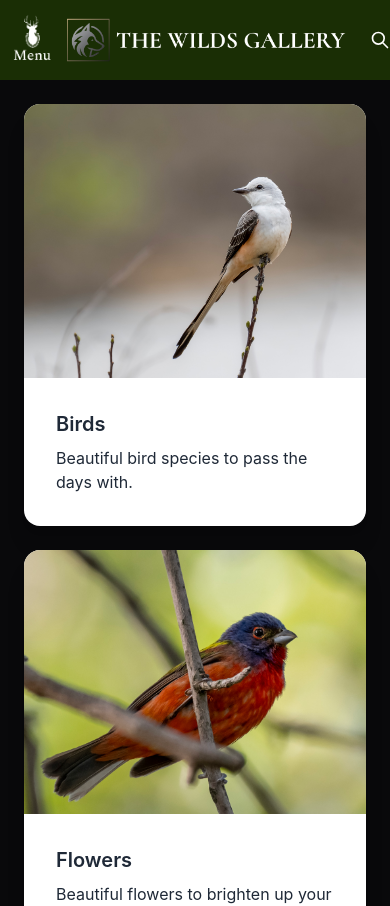
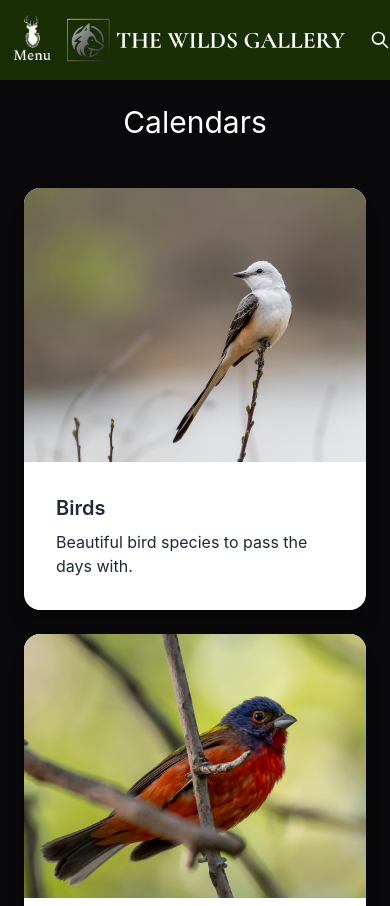
Before and after one commit to RHURST93/TheWilds, a React (Create React App) app: page /Calendars in a window 390 px wide. Shown: the top 906 px of the page. Built offline with nearby package versions, Linux system fonts and the light colour scheme.

Commit message:
further modified calendar cards to include links and started final calendar screens

```diff
--- a/src/App.js
+++ b/src/App.js
@@ -9,6 +9,9 @@ import SmoothScrollHero from "./components/Hero.js";
 import About from "./components/About";
 import Main from "./components/Main.js";
 import PrintProduct from "./components/PrintProduct.js";
+import CalendarBirds from "./components/CalendarBirds.js";
+import CalendarFlowers from "./components/CalendarFlowers.js";
+import CalendarAnimals from "./components/CalendarAnimals.js";
 
 const App = () => {
   return (
@@ -19,6 +22,9 @@ const App = () => {
         <Route path="/Calendars" element={<Calendars />} />
         <Route path="/Prints" element={<Prints />} />
         <Route path="/PrintProduct" element={<PrintProduct />} />
+        <Route path="/CalBirds" element={<CalendarBirds />} />
+        <Route path="/CalFlowers" element={<CalendarFlowers />} />
+        <Route path="/CalAnimals" element={<CalendarAnimals />} />
       </Routes>
     </Router>
   );
--- /dev/null
+++ b/src/components/CalendarAnimals.js
@@ -0,0 +1,9 @@
+import React from 'react'
+
+const CalendarAnimals = () => {
+  return (
+    <div>CalendarAnimals</div>
+  )
+}
+
+export default CalendarAnimals
--- /dev/null
+++ b/src/components/CalendarBirds.js
@@ -0,0 +1,9 @@
+import React from 'react'
+
+const CalendarBirds = () => {
+  return (
+    <div>CalendarBirds</div>
+  )
+}
+
+export default CalendarBirds
--- /dev/null
+++ b/src/components/CalendarFlowers.js
@@ -0,0 +1,9 @@
+import React from 'react'
+
+const CalendarFlowers = () => {
+  return (
+    <div>CalendarFlowers</div>
+  )
+}
+
+export default CalendarFlowers
--- a/src/components/Calendars.js
+++ b/src/components/Calendars.js
@@ -1,40 +1,43 @@
 import React from "react";
-import Header from "../components/header.js";
-import { photos } from "./photo.js";
-import paintedbunting from "../assets/paintedbunting.jpg";
-import herron from "../assets/herron.jpg";
-import scissortail from "../assets/scissortail.jpg";
+import {Link} from 'react-router-dom';
+import Header from "../components/header.js";  // Make sure this matches your file name
+import scissortail from '../assets/scissortail.jpg';
+import paintedbunting from '../assets/paintedbunting.jpg';
+import Bison from '../assets/Bison.jpg';
+
 const calendarPhotos = [
   {
     id: 1,
     name: 'Birds',
     description: 'Beautiful bird species to pass the days with.',
     image: scissortail,
+    link: "/CalBirds",
   },
   {
     id: 2,
     name: 'Flowers',
     description: 'Beautiful flowers to brighten up your day.',
     image: paintedbunting,
+    link: '/CalFlowers',
   },
   {
     id: 3,
     name: 'Land Animals',
     description: 'Beautiful land animals for viewing pleasure.',
-    image: herron,
-  }
-]
+    image: Bison,
+    link: '/CalAnimals'
+  },
+];
 
 const Calendars = () => {
   return (
     <>
       <Header />
-      <div className=" p-6 bg-zinc-950 grid grid-cols-1 sm:grid-cols-2 lg:grid-cols-4 gap-6">
-        {calendarPhotos.map ((photo) => (
-          <div
-          key={calendarPhotos.id}
-          className="card bg-base-100 shadow-xl flex flex-col"
-        >
+      <h1 className="bg-zinc-950 text-center text-white p-6 text-3xl">Calendars</h1>
+      <div className="p-6 bg-zinc-950 grid grid-cols-1 sm:grid-cols-2 lg:grid-cols-4 gap-6">
+        {calendarPhotos.map((photo) => (
+          <Link className="card bg-base-100 shadow-xl flex flex-col" key={photo.id} to={photo.link}>
+
             <figure>
               <img src={photo.image} alt={photo.name} className="w-full h-auto object-cover" />
             </figure>
@@ -42,9 +45,9 @@ const Calendars = () => {
               <h2 className="card-title">{photo.name}</h2>
               <p>{photo.description}</p>
             </div>
-        </div>
-        ))}
 
+          </Link>
+        ))};
       </div>
     </>
   );
```
Also changed, not shown: 1 other file (tests, documents, lock files or other folders). Lines whose indentation alone changed are shown as unchanged.
